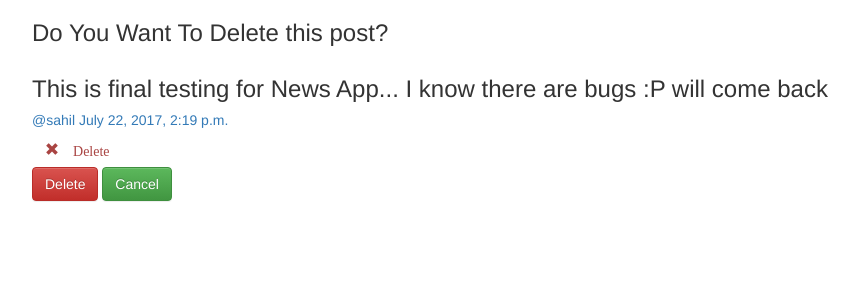
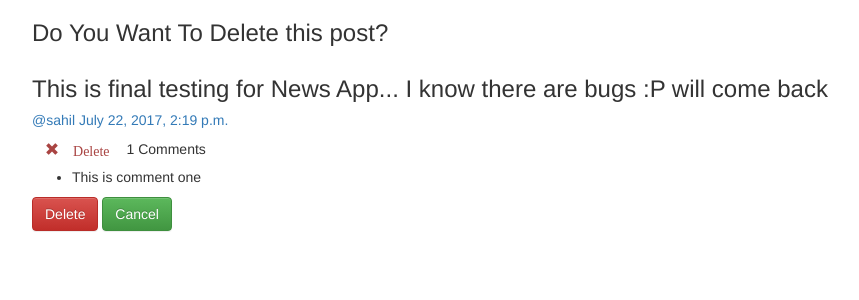
Before and after one commit to thecodinghub/news-for-good, a Django app: page /posts/delete/6 in a window 1280 px wide. Shown: the top 300 px of the page, without its empty margins (38-897 px from the left). Run offline with Django 3.2, Linux system fonts and the light colour scheme; a user stored in the database is signed in; data comes from the database, SQL or seed files in the repository; both versions use the stored data as it was after the commit; some libraries are stand-ins or nearby versions.

Commit message:
Comments initialesed

```diff
--- a/news/admin.py
+++ b/news/admin.py
@@ -1,5 +1,6 @@
 from django.contrib import admin
-from .models import Post
+from .models import Post,Comment
 # Register your models here.
 
 admin.site.register(Post)
+admin.site.register(Comment)
--- a/news/models.py
+++ b/news/models.py
@@ -25,3 +25,16 @@ class Post(models.Model):
 
     class Meta():
         ordering = ['-created_at']
+
+
+class Comment(models.Model):
+    post = models.ForeignKey('news.Post',related_name='comments')
+    aurthor = models.CharField(blank=False, max_length=100)
+    comment = models.TextField(blank=True)
+    created_date = models.DateTimeField(auto_now = True)
+
+    def get_absolute_url(self):
+        return reverse('news:single',kwargs={'username':self.user.username,'pk':self.pk})
+
+    def __str__(self):
+        return self.comment
--- a/news/templates/news/_post.html
+++ b/news/templates/news/_post.html
@@ -17,6 +17,15 @@
         <span class="text-danger icon-label">Delete</span></span></a>
       {% endif %}
 
+      {{ post.comments.count }} Comments
+
+      <ul>
+        {% for comm in post.comments.all %}
+          <li>{{ comm.comment }}</li>
+        {% endfor %}
+
+      </ul>
+
     </div>
   </div>
 </div>
--- a/news/urls.py
+++ b/news/urls.py
@@ -9,5 +9,6 @@ urlpatterns = [
     url(r'^new/$',views.CreatePost.as_view(), name='create'),
     url(r'^by/(?P<username>[-\w]+)$',views.UserPost.as_view(),name='for_user'),
     url(r'^by/(?P<username>[-\w]+)/(?P<pk>\d+)$',views.Postdetail.as_view(),name='single'),
-    url(r'delete/(?P<pk>\d+)',views.DeleteView.as_view(),name='delete')
+    url(r'^delete/(?P<pk>\d+)',views.DeleteView.as_view(),name='delete'),
+    url(r'^(?P<pk>\d+)/comment/',views.CommentCreateView.as_view(),name='add_comment')
 ]
--- a/news/views.py
+++ b/news/views.py
@@ -68,3 +68,16 @@ class DeleteView(LoginRequiredMixin,generic.DeleteView):
     def delte(self,*args,**kwargs):
         message.success(self.request,'Post Deleted')
         return super().delete(*args,**kwargs)
+
+
+class CommentCreateView(generic.CreateView,LoginRequiredMixin):
+    model = models.Comment
+    fields = ('comment',)
+
+    login_url = "/users/login"
+
+    def form_valid(self,form):
+        self.object = form.save(commit = False)
+        self.object.user = self.request.user
+        self.object.save()
+        return super().form_valid(form)
```
Also changed, not shown: news/templates/news/comment_form.html (added, +13 -0 lines), db.sqlite3, news/migrations/0003_comments.py (added), news/migrations/0004_auto_20170724_2026.py (added).
